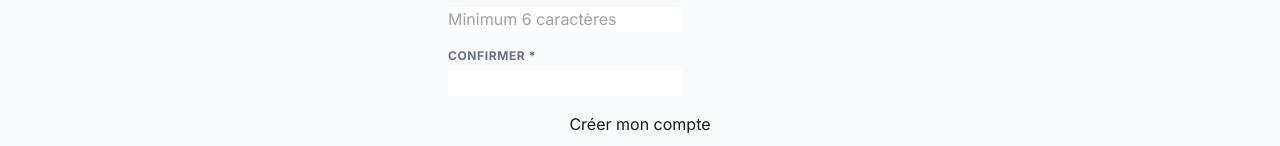
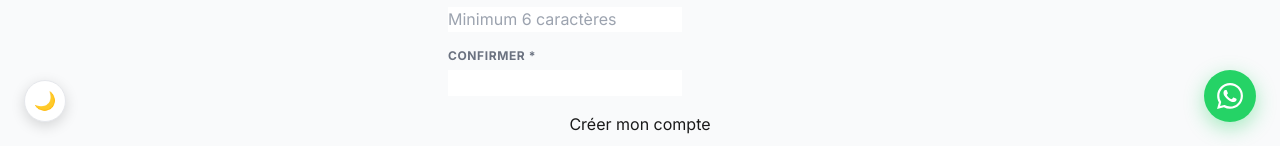
Before and after one commit to ldsinformatik/lds-informatik, a Next.js app: page /espace-client/inscription in a window 1280 px wide. Shown: the part 654-800 px from the top of the page. Built offline with nearby package versions, Linux system fonts and the light colour scheme; no server answers; the database is empty.

Commit message:
Update layout.tsx

```diff
--- a/app/(public)/layout.tsx
+++ b/app/(public)/layout.tsx
@@ -1,25 +1,20 @@
 import Navbar from '@/components/layout/Navbar'
 import Footer from '@/components/layout/Footer'
+import ScrollEffects from '@/components/ui/ScrollEffects'
 import { createClient } from '@/lib/supabase-server'
 
 export default async function PublicLayout({ children }: { children: React.ReactNode }) {
   const supabase = createClient()
   const { data: { session } } = await supabase.auth.getSession()
-
-  // Config boutique
-  const { data: configRow } = await supabase
-    .from('config')
-    .select('valeur')
-    .eq('cle', 'boutique')
-    .single()
-
-  const boutique = configRow?.valeur as Record<string, string> || {}
+  const { data: configRow } = await supabase.from('config').select('valeur').eq('cle', 'boutique').single()
+  const boutique = (configRow?.valeur as Record<string, string>) || {}
 
   return (
-    <div className="min-h-screen flex flex-col">
+    <div style={{ minHeight: '100vh', display: 'flex', flexDirection: 'column' }}>
       <Navbar boutique={boutique} isLoggedIn={!!session} />
-      <main className="flex-1">{children}</main>
+      <main style={{ flex: 1 }}>{children}</main>
       <Footer boutique={boutique} />
+      <ScrollEffects />
     </div>
   )
 }
```
